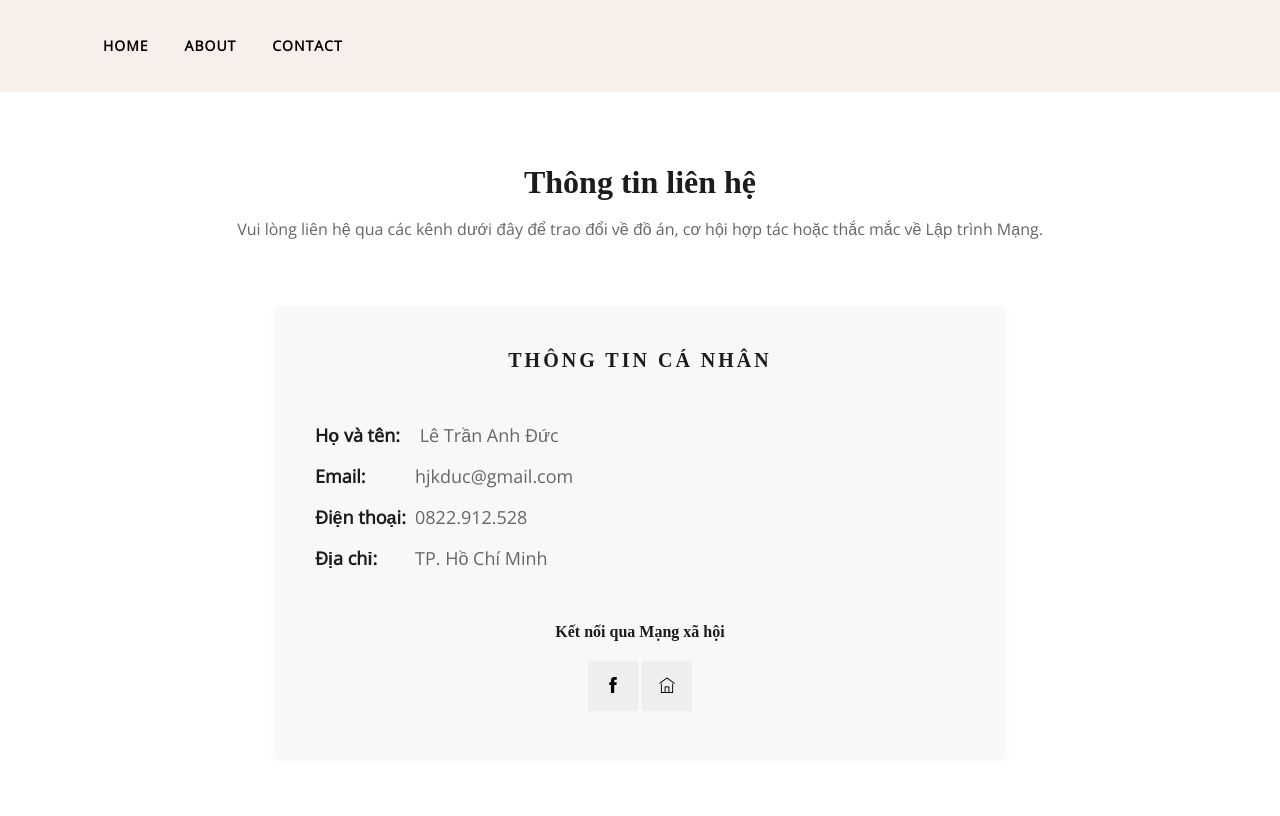
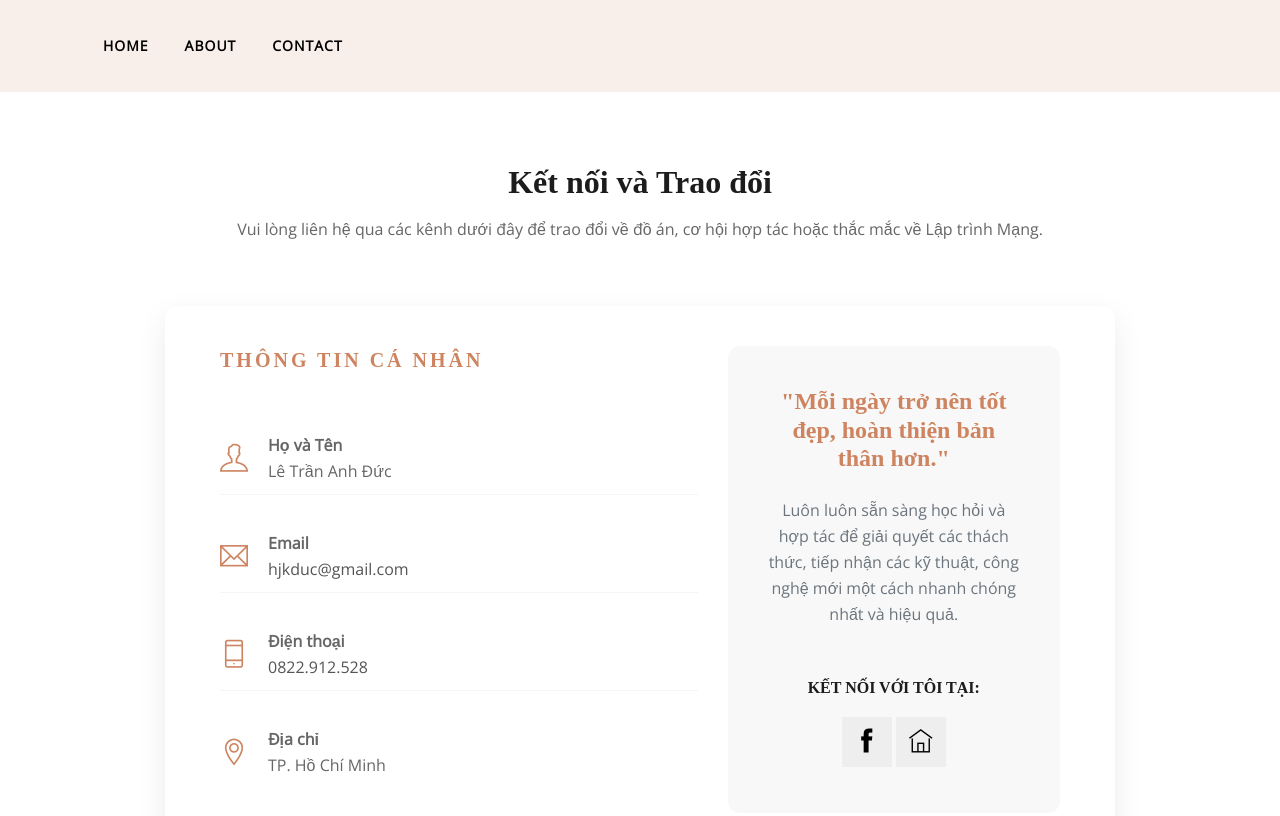
Before and after one commit to hjkduc/BlogCaNhan, a plain HTML site: page contact.html in a window 1280 px wide. Shown: the top 816 px of the page. Drawn offline with nearby package versions, Linux system fonts and the light colour scheme; a web font is replaced by a local one.

Commit message:
blogcuatoi

```diff
--- a/contact.html
+++ b/contact.html
@@ -20,26 +20,75 @@
     <link rel="stylesheet" href="css/style.css">
 
     <style>
+		/* Custom style cho icon Github */
 		.ti-github:before {
             content: "\e69b";
             font-family: 'themify';
         }
-        .contact-detail p {
-            font-size: 18px;
-            margin-bottom: 15px;
+
+		/* Style cho box chứa thông tin liên hệ */
+        .contact-card {
+            background-color: #fff;
+            padding: 40px;
+            border-radius: 12px;
+            box-shadow: 0 10px 30px rgba(0, 0, 0, 0.08); /* Bóng đổ mạnh hơn */
         }
-        .contact-detail strong {
-            display: inline-block;
-            min-width: 100px;
-            color: #1c1c1c;
+
+		/* Style cho từng mục thông tin */
+        .info-item {
+            display: flex;
+            align-items: center;
+            margin-bottom: 25px;
+            padding: 10px 0;
+            border-bottom: 1px solid #f5f5f5;
         }
-        .contact-info-box {
-            background: #f8f8f8;
-            padding: 40px;
-            border-radius: 5px;
-            box-shadow: 0 4px 8px rgba(0,0,0,0.05);
+
+        .info-item i {
+            font-size: 28px;
+            color: #ce8460; /* Màu chủ đạo của blog */
+            margin-right: 20px;
+            min-width: 28px;
+            text-align: center;
         }
-	</style>
+
+		/* Style cho text */
+		.info-item .detail-text {
+            color: #333;
+            font-size: 16px;
+            line-height: 1.5;
+        }
+		.info-item .detail-text a {
+            color: #555;
+            transition: color 0.3s;
+        }
+		.info-item .detail-text a:hover {
+            color: #ce8460;
+        }
+
+		/* Style cho box Slogan/Social */
+		.slogan-box {
+			background-color: #f8f8f8;
+			border-radius: 12px;
+			padding: 40px;
+			text-align: center;
+			height: 100%; /* Cần thiết để box có cùng chiều cao */
+			display: flex;
+            flex-direction: column;
+            justify-content: center;
+		}
+
+		.follow-socials a i {
+			font-size: 24px;
+		}
+
+		.follow-socials a.fb:hover {
+			background: #3b5998;
+		}
+		.follow-socials a.github:hover {
+			background: #333;
+		}
+
+    </style>
 </head>
 
 <body>
@@ -66,7 +115,7 @@
             <div class="row">
                 <div class="col-sm-12">
                     <div class="text-center">
-                        <h2 class="lg-title">Thông tin liên hệ</h2>
+                        <h2 class="lg-title">Kết nối và Trao đổi</h2>
                         <p class="mt-3">Vui lòng liên hệ qua các kênh dưới đây để trao đổi về đồ án, cơ hội hợp tác hoặc thắc mắc về Lập trình Mạng.</p>
                     </div>
                 </div>
@@ -74,25 +123,62 @@
         </div>
     </div>
 
-    <section class="pt-5 padding-bottom">
+    <section class="section-padding pt-5 padding-bottom">
         <div class="container">
             <div class="row justify-content-center">
-                <div class="col-lg-8 col-md-10">
-                    <div class="contact-info-box">
-                        <h4 class="mb-5 text-center text-uppercase letter-spacing">Thông tin cá nhân</h4>
+                <div class="col-lg-10">
+                    <div class="row contact-card">
 
-                        <div class="contact-detail">
-                            <p><strong>Họ và tên:</strong> Lê Trần Anh Đức</p>
-                            <p><strong>Email:</strong>hjkduc@gmail.com</a></p>
-                            <p><strong>Điện thoại:</strong>0822.912.528</a></p>
-                            <p><strong>Địa chỉ:</strong>TP. Hồ Chí Minh</p>
+                        <div class="col-lg-7 mb-4 mb-lg-0">
+                            <h4 class="mb-5 text-uppercase letter-spacing" style="color: #ce8460;">Thông tin cá nhân</h4>
+
+                            <div class="info-item">
+                                <i class="ti-user"></i>
+                                <div class="detail-text">
+                                    <p class="mb-0 font-weight-bold">Họ và Tên</p>
+                                    <p class="mb-0">Lê Trần Anh Đức</p>
+                                </div>
+                            </div>
+
+                            <div class="info-item">
+                                <i class="ti-email"></i>
+                                <div class="detail-text">
+                                    <p class="mb-0 font-weight-bold">Email</p>
+                                    <p class="mb-0"><a href="mailto:hjkduc@gmail.com">hjkduc@gmail.com</a></p>
+                                </div>
+                            </div>
+
+                            <div class="info-item">
+                                <i class="ti-mobile"></i>
+                                <div class="detail-text">
+                                    <p class="mb-0 font-weight-bold">Điện thoại</p>
+                                    <p class="mb-0"><a href="tel:0822912528">0822.912.528</a></p>
+                                </div>
+                            </div>
+
+                            <div class="info-item" style="border-bottom: none;">
+                                <i class="ti-location-pin"></i>
+                                <div class="detail-text">
+                                    <p class="mb-0 font-weight-bold">Địa chỉ</p>
+                                    <p class="mb-0">TP. Hồ Chí Minh</p>
+                                </div>
+                            </div>
+
                         </div>
 
-                        <h5 class="mt-5 mb-3 text-center">Kết nối qua Mạng xã hội</h5>
-                        <div class="follow-socials text-center">
-                            <a href="https://www.facebook.com/Ltadduc" target="_blank" class="fb"><i class="ti-facebook"></i></a>
-                            <a href="https://github.com/hjkduc" target="_blank" class="github"><i class="ti-github"></i></a>
+                        <div class="col-lg-5">
+                            <div class="slogan-box">
+                                <h3 class="mb-4" style="color: #ce8460;">"Mỗi ngày trở nên tốt đẹp, hoàn thiện bản thân hơn."</h3>
+                                <p class="text-muted mb-5">Luôn luôn sẵn sàng học hỏi và hợp tác để giải quyết các thách thức, tiếp nhận các kỹ thuật, công nghệ mới một cách nhanh chóng nhất và hiệu quả.</p>
+
+                                <h5 class="mb-3 text-uppercase">Kết nối với tôi tại:</h5>
+                                <div class="follow-socials">
+                                    <a href="https://www.facebook.com/Ltadduc" target="_blank" class="fb"><i class="ti-facebook"></i></a>
+                                    <a href="https://github.com/hjkduc" target="_blank" class="github"><i class="ti-github"></i></a>
+                                </div>
+                            </div>
                         </div>
+
                     </div>
                 </div>
             </div>
```
Also changed, not shown: about.html (+83 -43 lines), index.html (+28 -12 lines).
